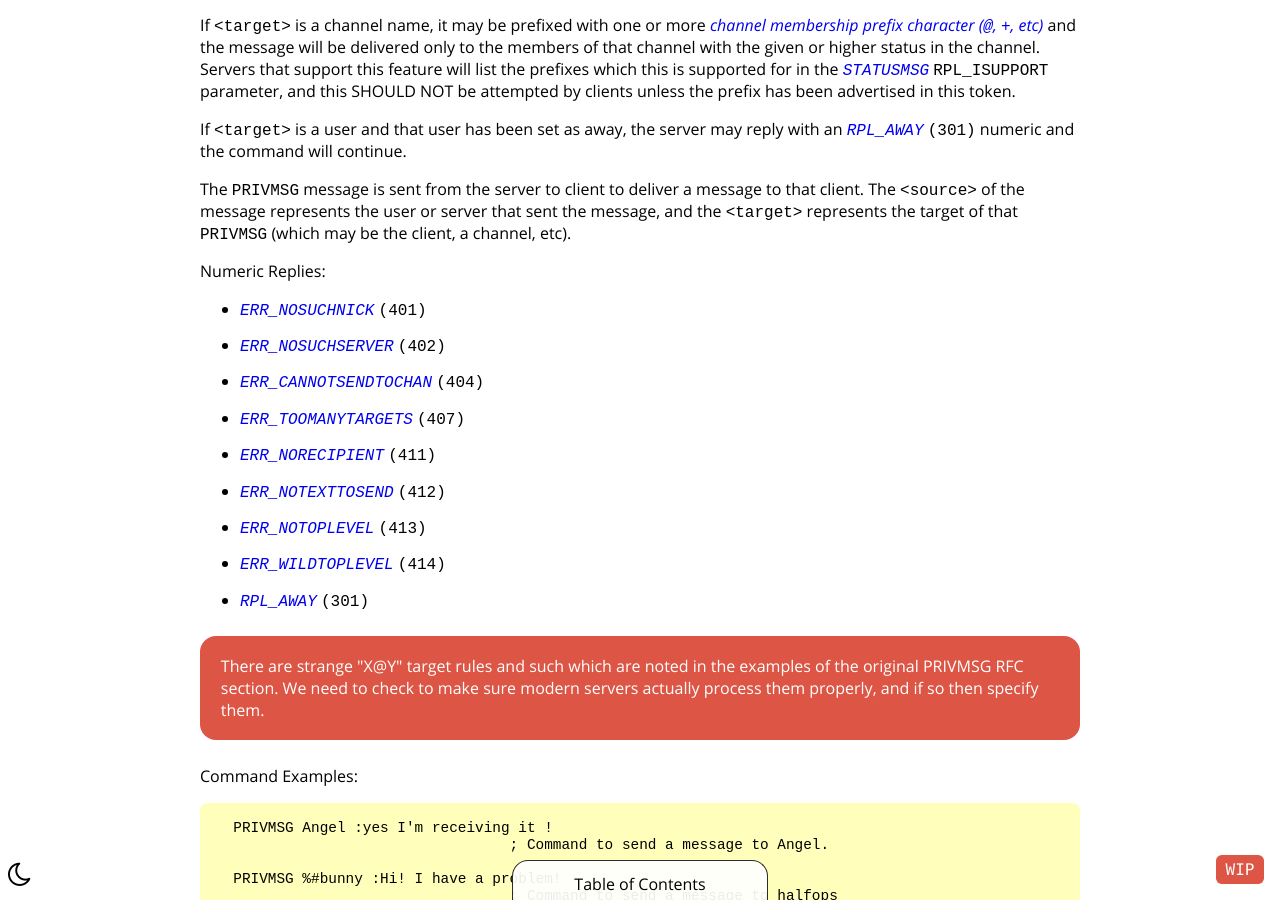
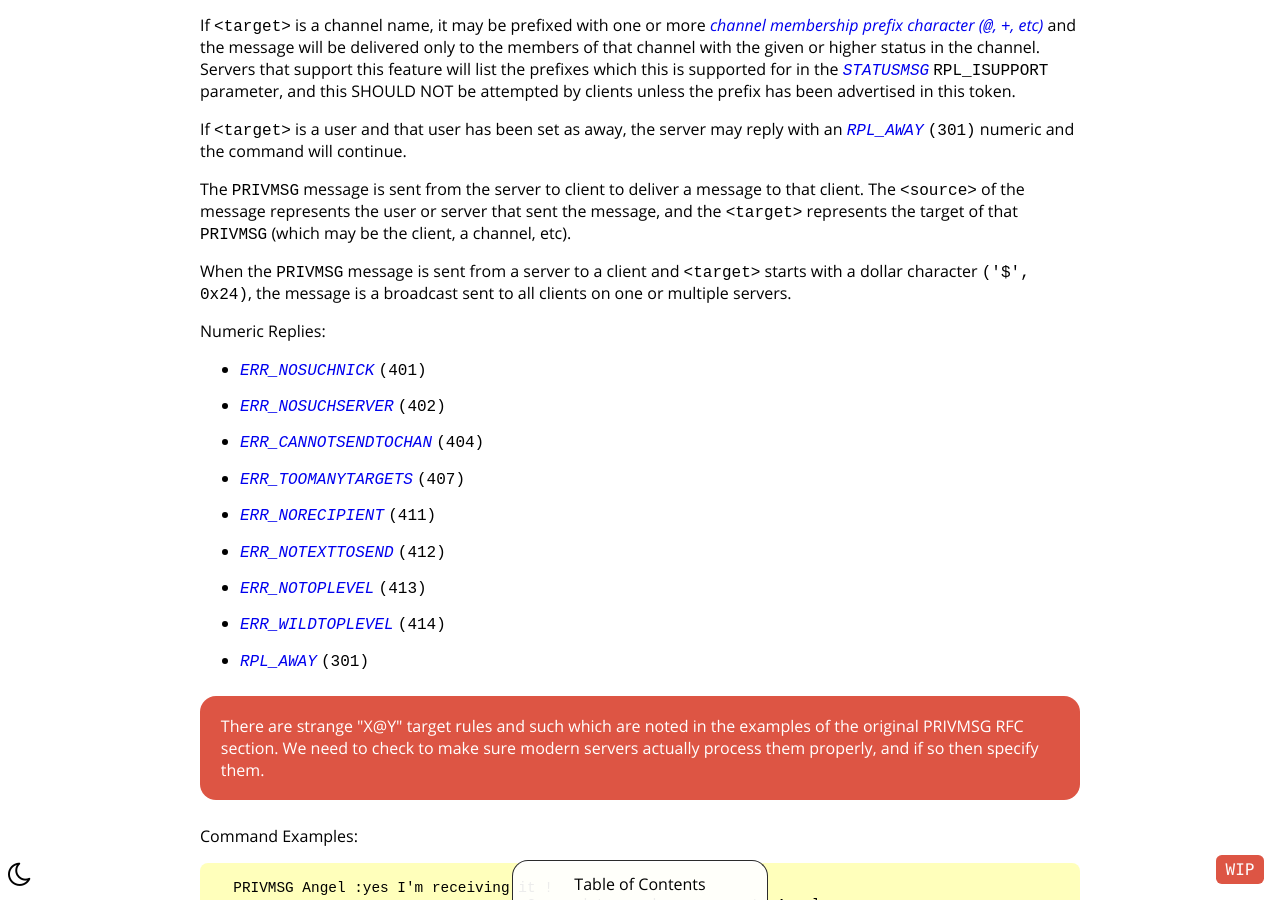
Before and after one commit to ircdocs/modern-irc, a Jekyll site: the page built from index.md, in a window 1280 px wide and 900 px high, scrolled down 35272 px. Built offline with Jekyll 4.4.1, drawn with Linux system fonts in a browser that asks for light colours.

Commit message:
Document PRIVMSG server mask (#134)

```diff
--- a/index.md
+++ b/index.md
@@ -1288,6 +1288,8 @@ If `<target>` is a user and that user has been set as away, the server may reply
 
 The `PRIVMSG` message is sent from the server to client to deliver a message to that client. The `<source>` of the message represents the user or server that sent the message, and the `<target>` represents the target of that `PRIVMSG` (which may be the client, a channel, etc).
 
+When the `PRIVMSG` message is sent from a server to a client and `<target>` starts with a dollar character `('$', 0x24)`, the message is a broadcast sent to all clients on one or multiple servers.
+
 Numeric Replies:
 
 * {% numeric ERR_NOSUCHNICK %}
```
